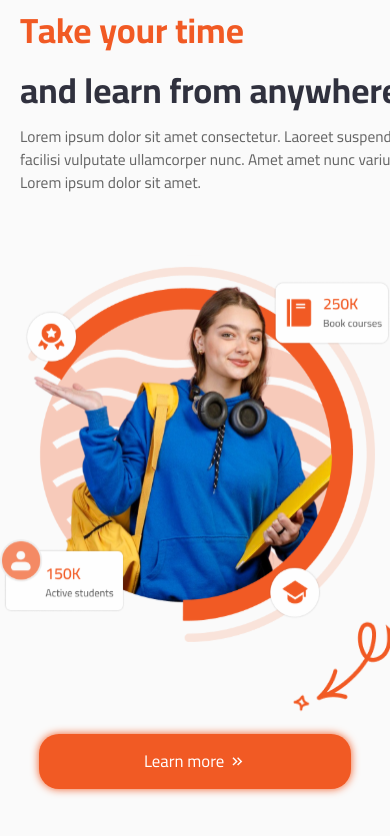
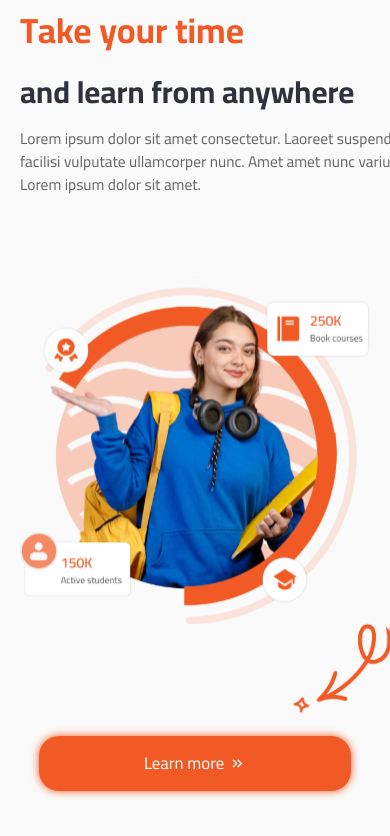
Before and after one commit to remon-samir1/Joba, a React (Create React App) app: page / in a window 390 px wide. Shown: the top 836 px of the page. Built offline with nearby package versions, Linux system fonts and the light colour scheme.

Commit message:
first upload

```diff
--- a/src/Website/Landing/Hero/Hero.css
+++ b/src/Website/Landing/Hero/Hero.css
@@ -106,7 +106,8 @@
 
   }
   .Hero .data .content h2 span{
-    font-size: 2.5rem;
+    font-size: 2.2rem;
+    white-space: pre-wrap;
 
   }
   .Hero .data .content p{
@@ -116,7 +117,7 @@
 
   }
   .Hero .data .content .img img{
-width: 400px;
+width: 350px;
   }
   .Hero .data .content .details{
     width: 100vw;
```
